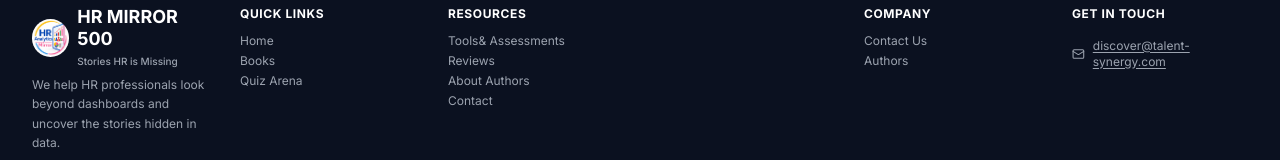
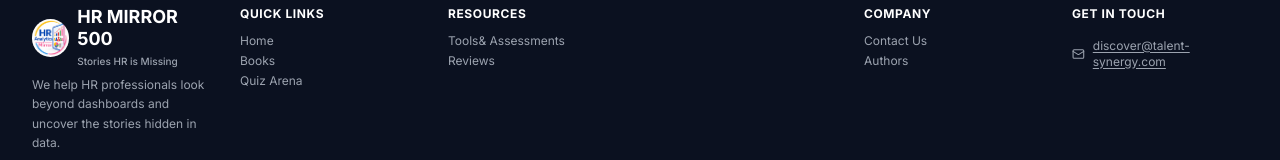
Before and after one commit to hranalytics-mirror/hranalytics, a React (Vite) app: page / in a window 1280 px wide. Shown: the part 2266-2426 px from the top of the page. Built offline with nearby package versions, Linux system fonts and the light colour scheme.

Commit message:
minor fix in footer

```diff
--- a/src/components/Footer.jsx
+++ b/src/components/Footer.jsx
@@ -95,22 +95,8 @@
                     Reviews
                   </a>
                 </li>
-                <li>
-                  <a
-                    href="/author"
-                    className="text-gray-400 hover:text-white transition text-xs"
-                  >
-                    About Authors
-                  </a>
-                </li>
-                <li>
-                  <a
-                    href="#contactus"
-                    className="text-gray-400 hover:text-white transition text-xs"
-                  >
-                    Contact
-                  </a>
-                </li>
+                <li></li>
+                <li></li>
               </ul>
               {/* <ul className="">
                 <li>
```
